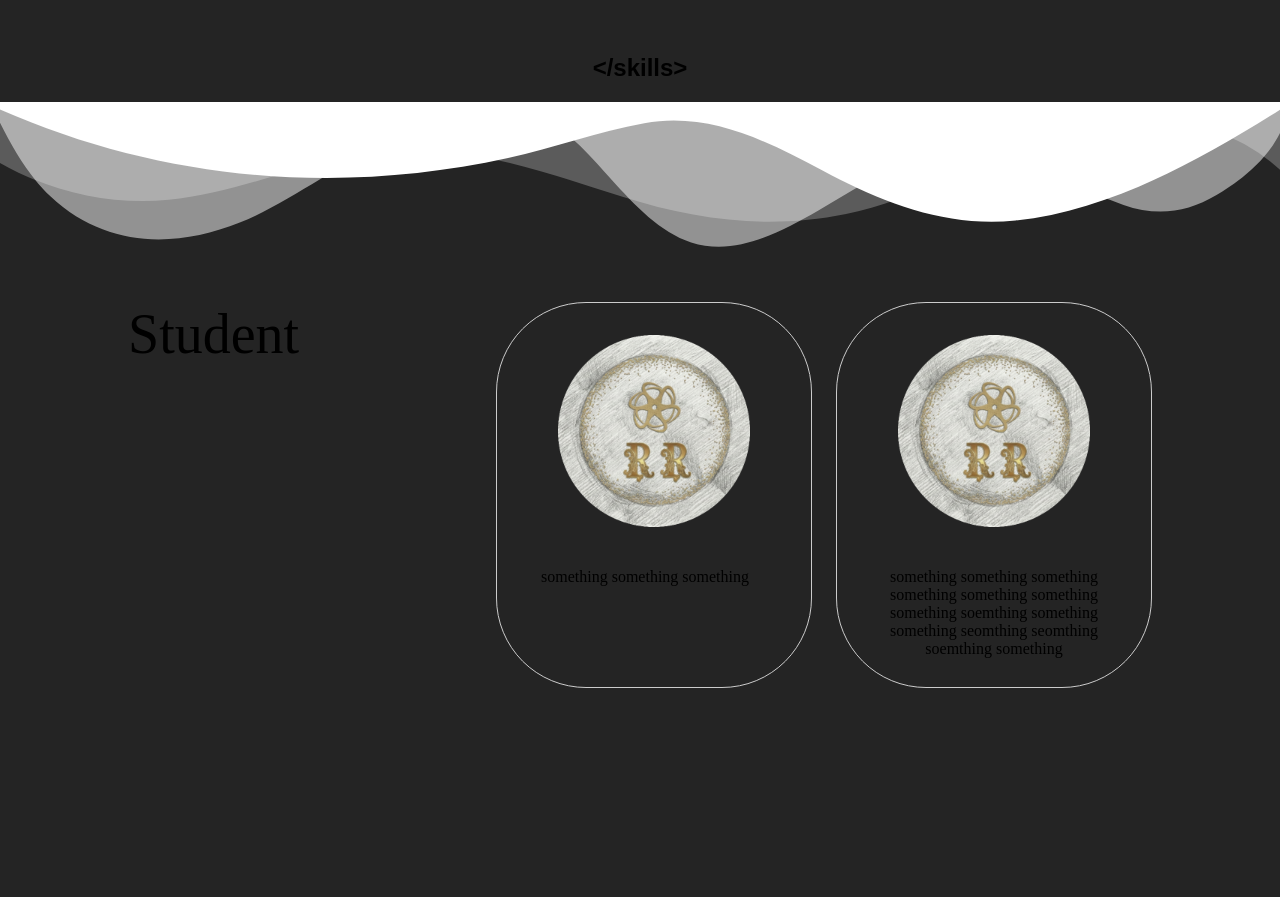
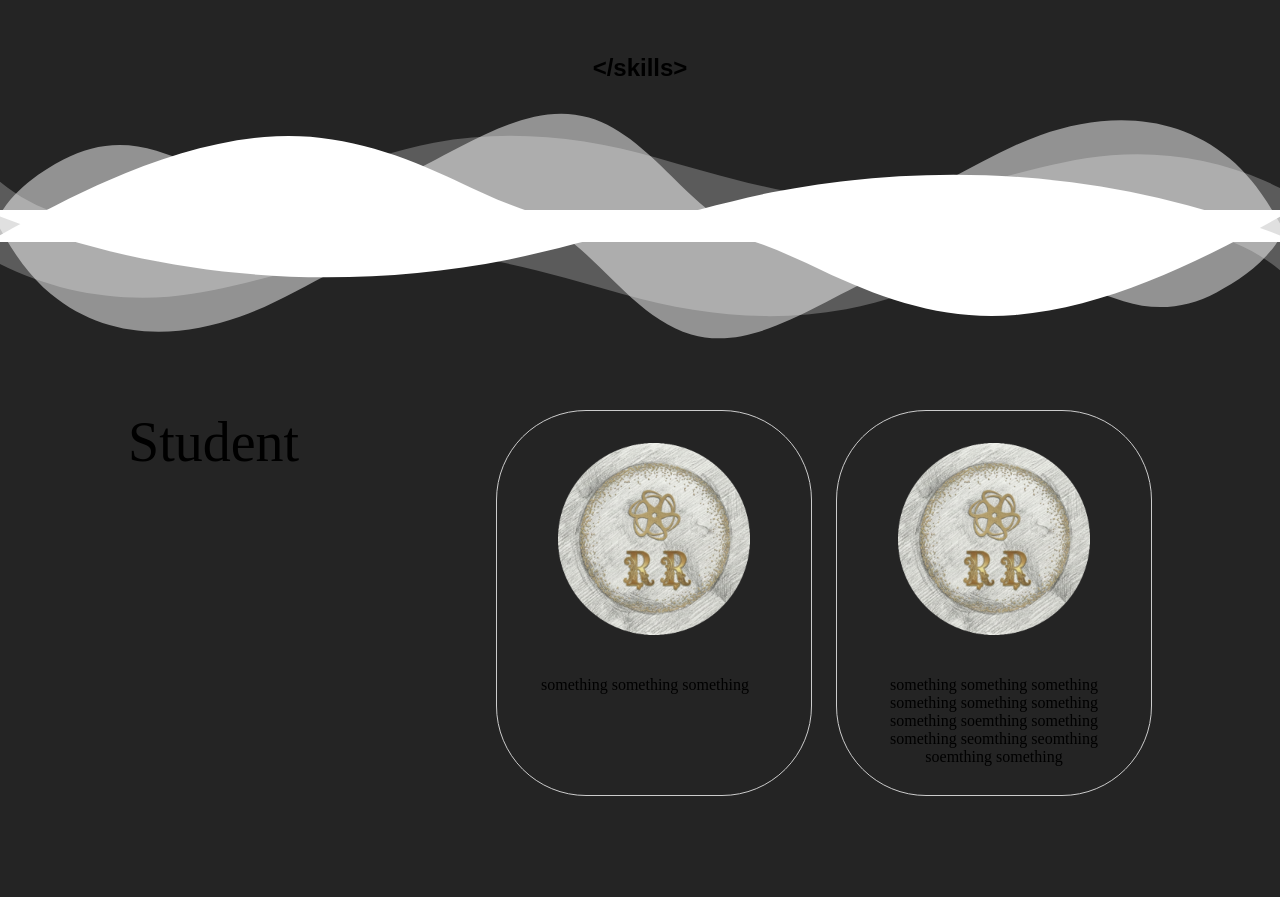
Before and after one commit to XxCaptainNinjaxX/portfolio, a React (Vite) app in the folder my-portfolio/: page / in a window 1280 px wide. Shown: the part 837-1734 px from the top of the page. Built offline with nearby package versions, Linux system fonts and the light colour scheme.

Commit message:
updated wave - added second wave, downwards instead of up this time - created wave component

```diff
--- /dev/null
+++ b/my-portfolio/src/components/Waves/DownWaves.tsx
@@ -0,0 +1,31 @@
+import "./Waves.css";
+
+export default function DownWaves() {
+  return (
+    <>
+      <div className="wave1">
+        <svg
+          data-name="Layer 1"
+          xmlns="http://www.w3.org/2000/svg"
+          viewBox="0 0 1200 120"
+          preserveAspectRatio="none"
+        >
+          <path
+            d="M0,0V46.29c47.79,22.2,103.59,32.17,158,28,70.36-5.37,136.33-33.31,206.8-37.5C438.64,32.43,512.34,53.67,583,72.05c69.27,18,138.3,24.88,209.4,13.08,36.15-6,69.85-17.84,104.45-29.34C989.49,25,1113-14.29,1200,52.47V0Z"
+            opacity=".25"
+            className="shape-fill"
+          ></path>
+          <path
+            d="M0,0V15.81C13,36.92,27.64,56.86,47.69,72.05,99.41,111.27,165,111,224.58,91.58c31.15-10.15,60.09-26.07,89.67-39.8,40.92-19,84.73-46,130.83-49.67,36.26-2.85,70.9,9.42,98.6,31.56,31.77,25.39,62.32,62,103.63,73,40.44,10.79,81.35-6.69,119.13-24.28s75.16-39,116.92-43.05c59.73-5.85,113.28,22.88,168.9,38.84,30.2,8.66,59,6.17,87.09-7.5,22.43-10.89,48-26.93,60.65-49.24V0Z"
+            opacity=".5"
+            className="shape-fill"
+          ></path>
+          <path
+            d="M0,0V5.63C149.93,59,314.09,71.32,475.83,42.57c43-7.64,84.23-20.12,127.61-26.46,59-8.63,112.48,12.24,165.56,35.4C827.93,77.22,886,95.24,951.2,90c86.53-7,172.46-45.71,248.8-84.81V0Z"
+            className="shape-fill"
+          ></path>
+        </svg>
+      </div>
+    </>
+  );
+}
--- /dev/null
+++ b/my-portfolio/src/components/Waves/UpWaves.tsx
@@ -0,0 +1,31 @@
+import "./Waves.css";
+
+export default function UpWaves() {
+  return (
+    <>
+      <div className="wave2">
+        <svg
+          data-name="Layer 1"
+          xmlns="http://www.w3.org/2000/svg"
+          viewBox="0 0 1200 120"
+          preserveAspectRatio="none"
+        >
+          <path
+            d="M0,0V46.29c47.79,22.2,103.59,32.17,158,28,70.36-5.37,136.33-33.31,206.8-37.5C438.64,32.43,512.34,53.67,583,72.05c69.27,18,138.3,24.88,209.4,13.08,36.15-6,69.85-17.84,104.45-29.34C989.49,25,1113-14.29,1200,52.47V0Z"
+            opacity=".25"
+            className="shape-fill"
+          ></path>
+          <path
+            d="M0,0V15.81C13,36.92,27.64,56.86,47.69,72.05,99.41,111.27,165,111,224.58,91.58c31.15-10.15,60.09-26.07,89.67-39.8,40.92-19,84.73-46,130.83-49.67,36.26-2.85,70.9,9.42,98.6,31.56,31.77,25.39,62.32,62,103.63,73,40.44,10.79,81.35-6.69,119.13-24.28s75.16-39,116.92-43.05c59.73-5.85,113.28,22.88,168.9,38.84,30.2,8.66,59,6.17,87.09-7.5,22.43-10.89,48-26.93,60.65-49.24V0Z"
+            opacity=".5"
+            className="shape-fill"
+          ></path>
+          <path
+            d="M0,0V5.63C149.93,59,314.09,71.32,475.83,42.57c43-7.64,84.23-20.12,127.61-26.46,59-8.63,112.48,12.24,165.56,35.4C827.93,77.22,886,95.24,951.2,90c86.53-7,172.46-45.71,248.8-84.81V0Z"
+            className="shape-fill"
+          ></path>
+        </svg>
+      </div>
+    </>
+  );
+}
--- /dev/null
+++ b/my-portfolio/src/components/Waves/Waves.css
@@ -0,0 +1,64 @@
+/* waves */
+
+.wave1 {
+  width: 100%;
+  position: absolute;
+  overflow: hidden;
+  line-height: 0;
+}
+
+.wave1 svg {
+  position: relative;
+  display: block;
+  width: calc(100% + 1.3px);
+  height: 140px;
+}
+
+.wave1 .shape-fill {
+  fill: #ffffff;
+}
+/* -------------------------------------------------- */
+.wave2 {
+  width: 100%;
+  position: absolute;
+  overflow: hidden;
+  line-height: 0;
+  transform: rotate(180deg);
+}
+
+.wave2 svg {
+  position: relative;
+  display: block;
+  width: calc(100% + 1.3px);
+  height: 140px;
+}
+
+.wave2 .shape-fill {
+  fill: #ffffff;
+}
+
+/*
+
+.wave2 {
+  width: 100%;
+  overflow: hidden;
+  transform: rotate(180deg);
+}
+
+.wave2 svg {
+  position: relative;
+  display: block;
+  width: calc(100% + 1.3px);
+}
+
+.wave2 .shape-fill {
+  fill: #ffffff;
+} */
+
+/** For mobile devices **/
+@media (max-width: 767px) {
+  .wave2 svg {
+    width: calc(190% + 1.3px);
+    height: 76px;
+  }
+}
--- a/my-portfolio/src/pages/Home/Home.css
+++ b/my-portfolio/src/pages/Home/Home.css
@@ -83,24 +83,6 @@
   justify-content: center;
 }
 
-.custom-shape-divider-top-1768919941 {
-  position: absolute;
-  width: 100%;
-  overflow: hidden;
-  line-height: 0;
-}
-
-.custom-shape-divider-top-1768919941 svg {
-  position: relative;
-  display: block;
-  width: calc(100% + 1.3px);
-  height: 158px;
-}
-
-.custom-shape-divider-top-1768919941 .shape-fill {
-  fill: #ffffff;
-}
-
 /* about me sections  */
 .about-me {
   font-size: 3.5rem;
--- a/my-portfolio/src/pages/Home/Home.tsx
+++ b/my-portfolio/src/pages/Home/Home.tsx
@@ -6,6 +6,8 @@
 import git from "../../assets/icons/png/github.png";
 
 import Course from "../../components/Card/Card.tsx";
+import DownWaves from "../../components/Waves/DownWaves.tsx";
+import UpWaves from "../../components/Waves/UpWaves.tsx";
 
 export default function Home() {
   return (
@@ -51,32 +53,16 @@
       </div>
       <br></br>
       <br></br>
-      {/* Closing Tag */}
       <h2 className="code-tag">&lt;/skills&gt;</h2> {/* skill tags */}
       {/* Squig lines */}
-      <div className="custom-shape-divider-top-1768919941">
-        <svg
-          data-name="Layer 1"
-          xmlns="http://www.w3.org/2000/svg"
-          viewBox="0 0 1200 120"
-          preserveAspectRatio="none"
-        >
-          <path
-            d="M0,0V46.29c47.79,22.2,103.59,32.17,158,28,70.36-5.37,136.33-33.31,206.8-37.5C438.64,32.43,512.34,53.67,583,72.05c69.27,18,138.3,24.88,209.4,13.08,36.15-6,69.85-17.84,104.45-29.34C989.49,25,1113-14.29,1200,52.47V0Z"
-            opacity=".25"
-            className="shape-fill"
-          ></path>
-          <path
-            d="M0,0V15.81C13,36.92,27.64,56.86,47.69,72.05,99.41,111.27,165,111,224.58,91.58c31.15-10.15,60.09-26.07,89.67-39.8,40.92-19,84.73-46,130.83-49.67,36.26-2.85,70.9,9.42,98.6,31.56,31.77,25.39,62.32,62,103.63,73,40.44,10.79,81.35-6.69,119.13-24.28s75.16-39,116.92-43.05c59.73-5.85,113.28,22.88,168.9,38.84,30.2,8.66,59,6.17,87.09-7.5,22.43-10.89,48-26.93,60.65-49.24V0Z"
-            opacity=".5"
-            className="shape-fill"
-          ></path>
-          <path
-            d="M0,0V5.63C149.93,59,314.09,71.32,475.83,42.57c43-7.64,84.23-20.12,127.61-26.46,59-8.63,112.48,12.24,165.56,35.4C827.93,77.22,886,95.24,951.2,90c86.53-7,172.46-45.71,248.8-84.81V0Z"
-            className="shape-fill"
-          ></path>
-        </svg>
-      </div>
+      <UpWaves />
+      <br></br>
+      <br></br>
+      <br></br>
+      <br></br>
+      <br></br>
+      <br></br>
+      <DownWaves />
       {/* three sections after skills */}
       <section className="about-me">
         {/* student-section */}
@@ -99,6 +85,7 @@
             {/* add course 2 */}
           </div>
         </div>
+
         <div className="dev-section">
           <span className="developer">Developer</span>
           {/* add project 1 */}
```
